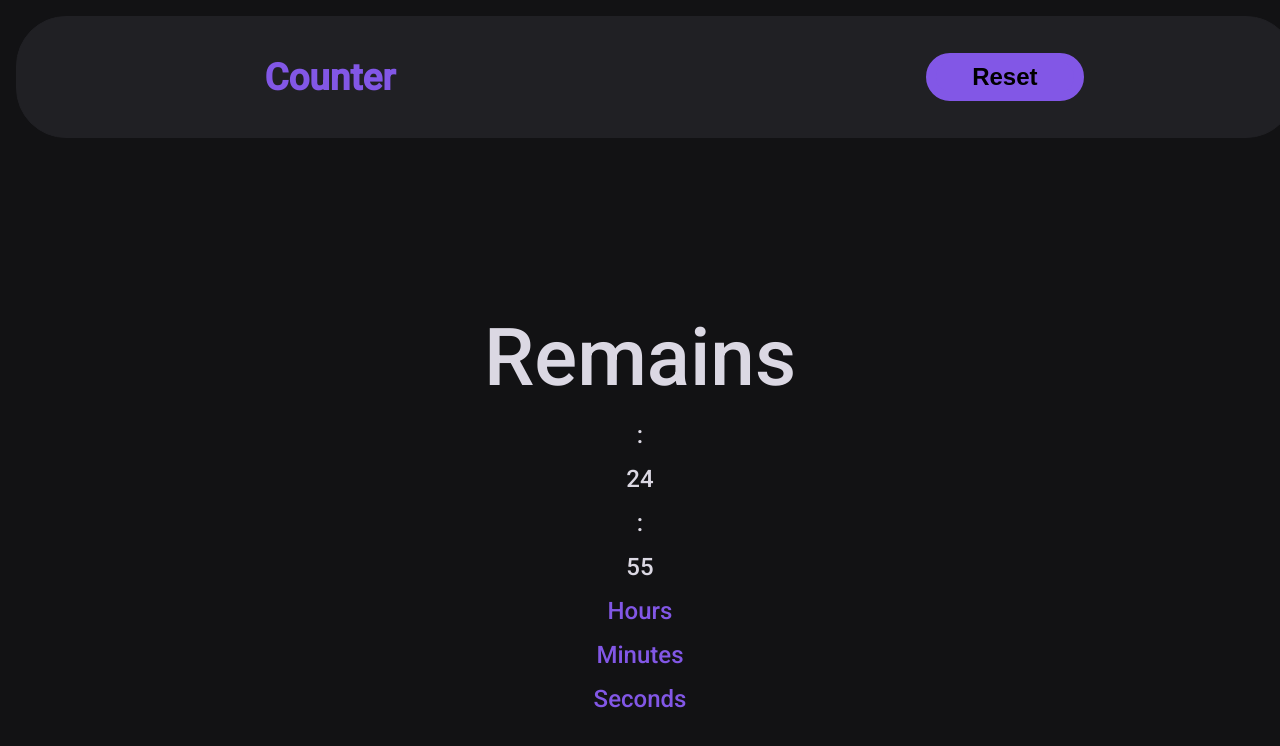
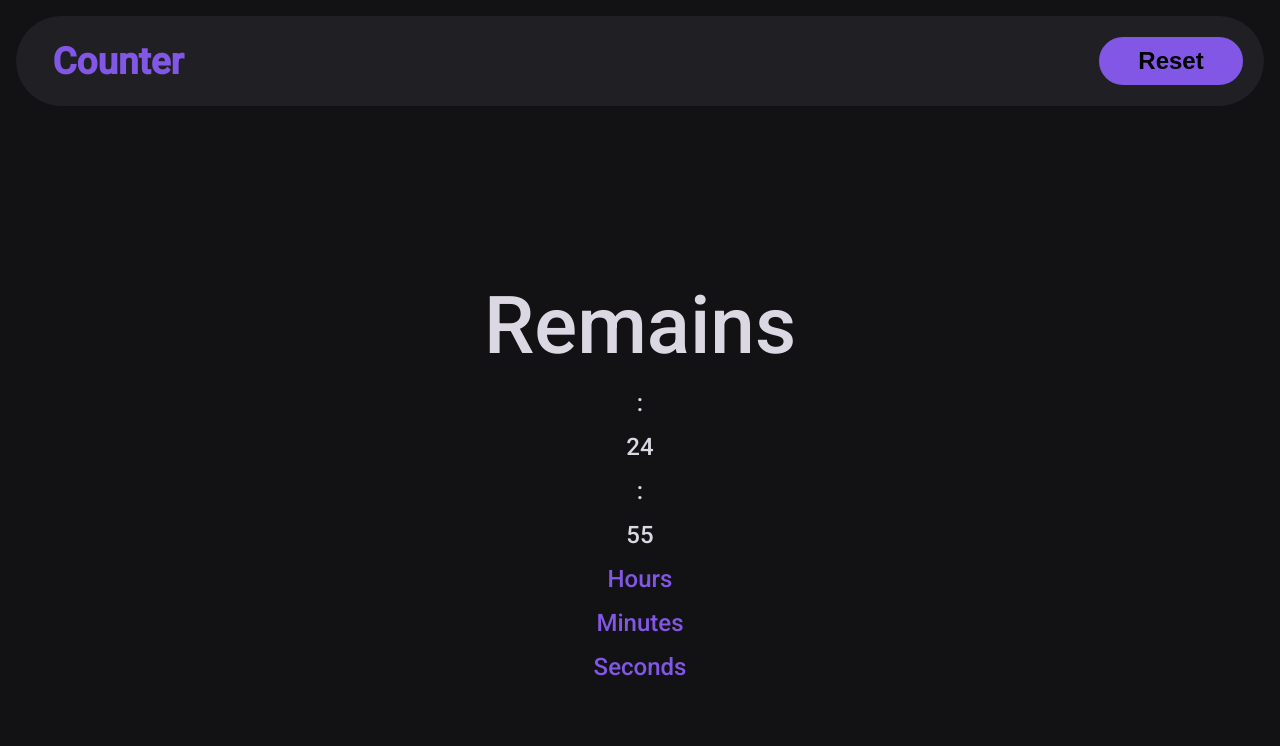
Before and after one commit to Sn0wye/counter-v2, a React (Vite) app: page /counter in a window 1280 px wide. Shown: the top 746 px of the page. Built offline with nearby package versions, Linux system fonts and the light colour scheme.

Commit message:
fixed navbar style

```diff
--- a/src/styles/base.css
+++ b/src/styles/base.css
@@ -26,10 +26,9 @@ button {
   font-size: 1.5em;
   font-weight: 600;
   cursor: pointer;
-  margin-top: 0.5em;
   height: 50%;
-  width: 100%;
-  margin: 1.5em;
+  width: 6em;
+  margin: 0.5em 0;
 }
 
 h1 {
--- a/src/styles/navbar.css
+++ b/src/styles/navbar.css
@@ -1,6 +1,6 @@
 .navbar {
-  margin: 1em;
-  height: 10vh;
+  padding: 1em;
+  height: 5em;
   width: 100vw;
 }
 .navbar ul {
@@ -10,8 +10,14 @@
   list-style: none;
   display: flex;
   align-items: center;
-  justify-content: space-around;
-  padding: 0.5;
+  justify-content: space-between;
+  padding: 0.5em;
+}
+.navbar ul li:first-child {
+  padding-left: 0.75em;
+}
+.navbar ul li:last-child {
+  padding-right: 0.75em;
 }
 #logo,
 a {
```
